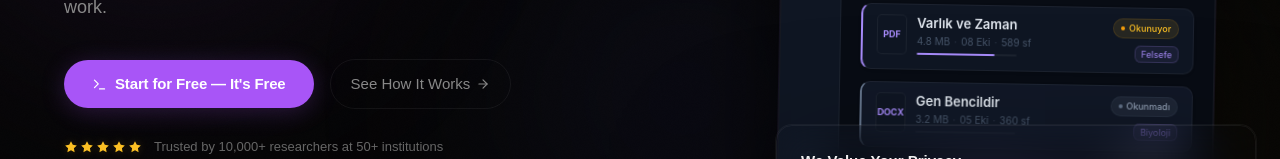
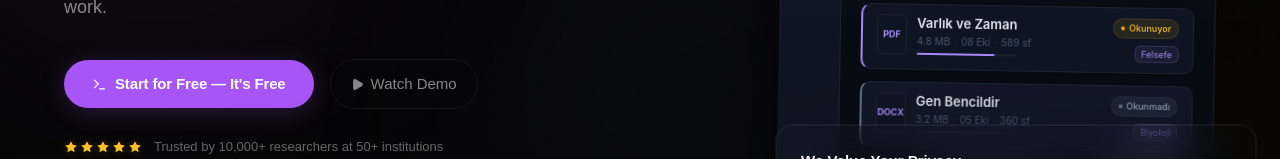
Before and after one commit to Berkut35/vaultsite, a Next.js app: page /en in a window 1280 px wide. Shown: the part 442-601 px from the top of the page. Built offline with nearby package versions, Linux system fonts and the light colour scheme; no server answers.

Commit message:
feat(perf): migrate Hero university logos to next/image

```diff
--- a/components/sections/Hero.tsx
+++ b/components/sections/Hero.tsx
@@ -1,10 +1,13 @@
 'use client';
 
-import { motion } from 'framer-motion';
-import { ArrowRight } from 'lucide-react';
+import { useState } from 'react';
+import Image from 'next/image';
+import { motion, AnimatePresence } from 'framer-motion';
+import { Play } from 'lucide-react';
 import { MagneticButton }  from '@/components/ui/MagneticButton';
 import { DownloadButton }  from '@/components/ui/DownloadButton';
 import { AppMockup } from '@/components/AppMockup';
+import { AnimatedDemo } from '@/components/AnimatedDemo';
 import { useLang }        from '@/lib/i18n';
 
 const container = {
@@ -19,8 +22,10 @@ const wordVar = {
 export function Hero() {
   const { t } = useLang();
   const h = t.hero;
+  const [demoOpen, setDemoOpen] = useState(false);
 
   return (
+    <>
     <section id="hero" style={{ paddingTop: 'clamp(100px, 18vh, 160px)', paddingBottom: 'clamp(80px, 12vh, 140px)', paddingLeft: 24, paddingRight: 24, position: 'relative', overflow: 'hidden' }}>
       <div style={{ maxWidth: '72rem', margin: '0 auto' }}>
         <div style={{ display: 'grid', gap: 64, alignItems: 'center' }} className="lg:grid-cols-[60fr_40fr]">
@@ -67,14 +72,15 @@ export function Hero() {
                 {h.primaryCta}
               </DownloadButton>
 
-              <a href="#how-it-works"
-                style={{ display: 'inline-flex', alignItems: 'center', gap: 6, padding: '13px 20px', borderRadius: 999, color: 'var(--text-secondary)', fontSize: 15, fontWeight: 400, textDecoration: 'none', fontFamily: '"DM Sans", sans-serif', border: '1px solid var(--border-subtle)', transition: 'color 0.2s ease, border-color 0.2s ease' }}
+              <button
+                onClick={() => setDemoOpen(true)}
+                style={{ display: 'inline-flex', alignItems: 'center', gap: 7, padding: '13px 20px', borderRadius: 999, color: 'var(--text-secondary)', fontSize: 15, fontWeight: 400, fontFamily: '"DM Sans", sans-serif', border: '1px solid var(--border-subtle)', background: 'transparent', cursor: 'pointer', transition: 'color 0.2s ease, border-color 0.2s ease' }}
                 onMouseEnter={e => { (e.currentTarget as HTMLElement).style.color = 'var(--text-primary)'; (e.currentTarget as HTMLElement).style.borderColor = 'rgba(255,255,255,0.12)'; }}
                 onMouseLeave={e => { (e.currentTarget as HTMLElement).style.color = 'var(--text-secondary)'; (e.currentTarget as HTMLElement).style.borderColor = 'var(--border-subtle)'; }}
               >
-                {h.secondaryCta}
-                <ArrowRight size={14} />
-              </a>
+                <Play size={13} fill="currentColor" />
+                {h.watchDemo}
+              </button>
             </motion.div>
 
             <motion.div initial={{ opacity: 0 }} animate={{ opacity: 1 }} transition={{ duration: 0.5, delay: 0.65 }}
@@ -126,15 +132,18 @@ export function Hero() {
                           alignItems: 'center',
                           justifyContent: 'center'
                         }}>
-                          <img
+                          <Image
                             src={univ.src}
                             alt={univ.name}
+                            width={80}
+                            height={28}
+                            unoptimized
                             style={{
                               height: '100%',
                               width: 'auto',
                               filter: 'grayscale(1) brightness(0) invert(1)',
                               opacity: 0.45,
-                              objectFit: 'contain'
+                              objectFit: 'contain',
                             }}
                           />
                         </div>
@@ -185,5 +194,10 @@ export function Hero() {
         </div>
       </div>
     </section>
+
+    <AnimatePresence>
+      {demoOpen && <AnimatedDemo onClose={() => setDemoOpen(false)} />}
+    </AnimatePresence>
+    </>
   );
 }
```
